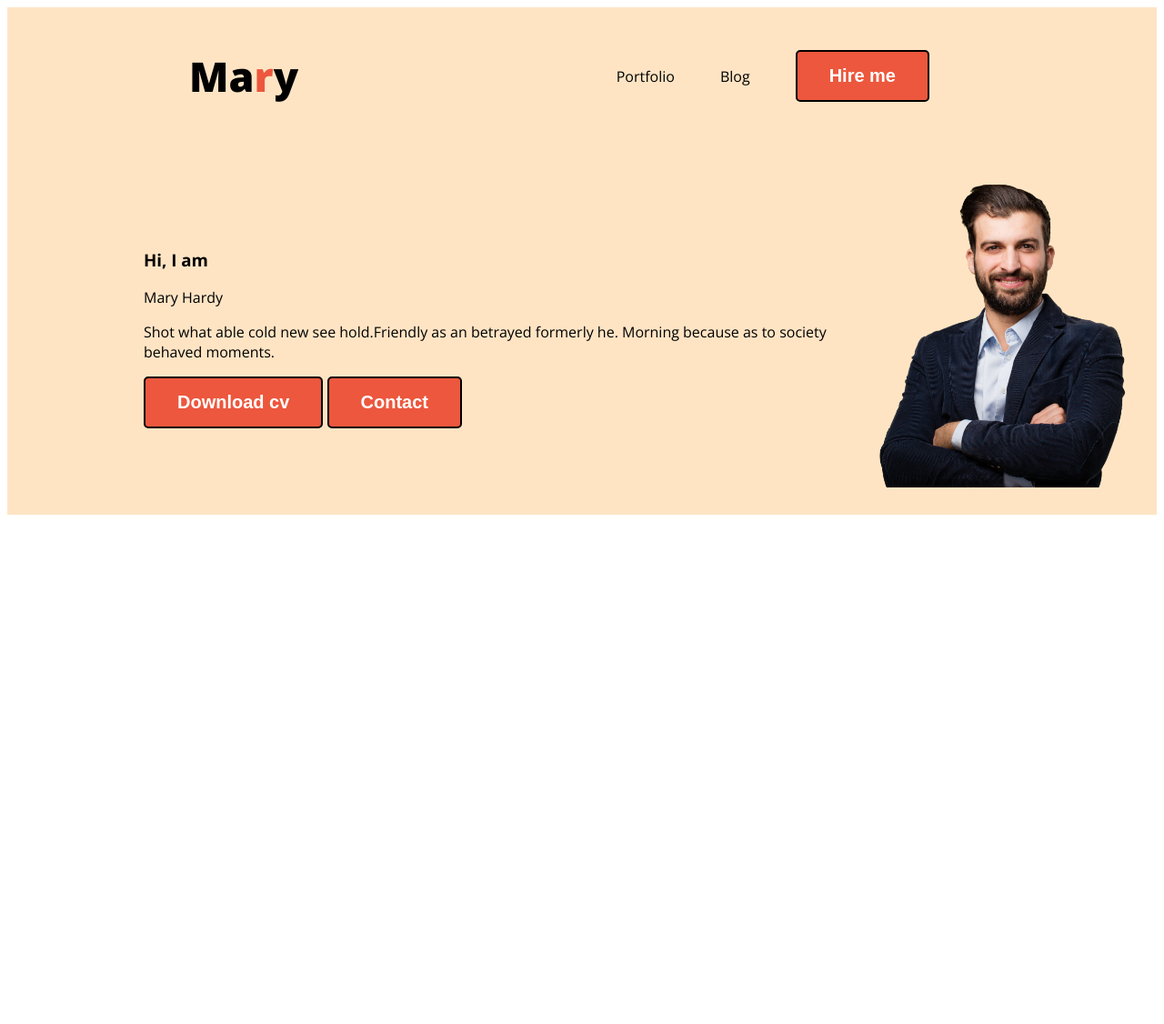
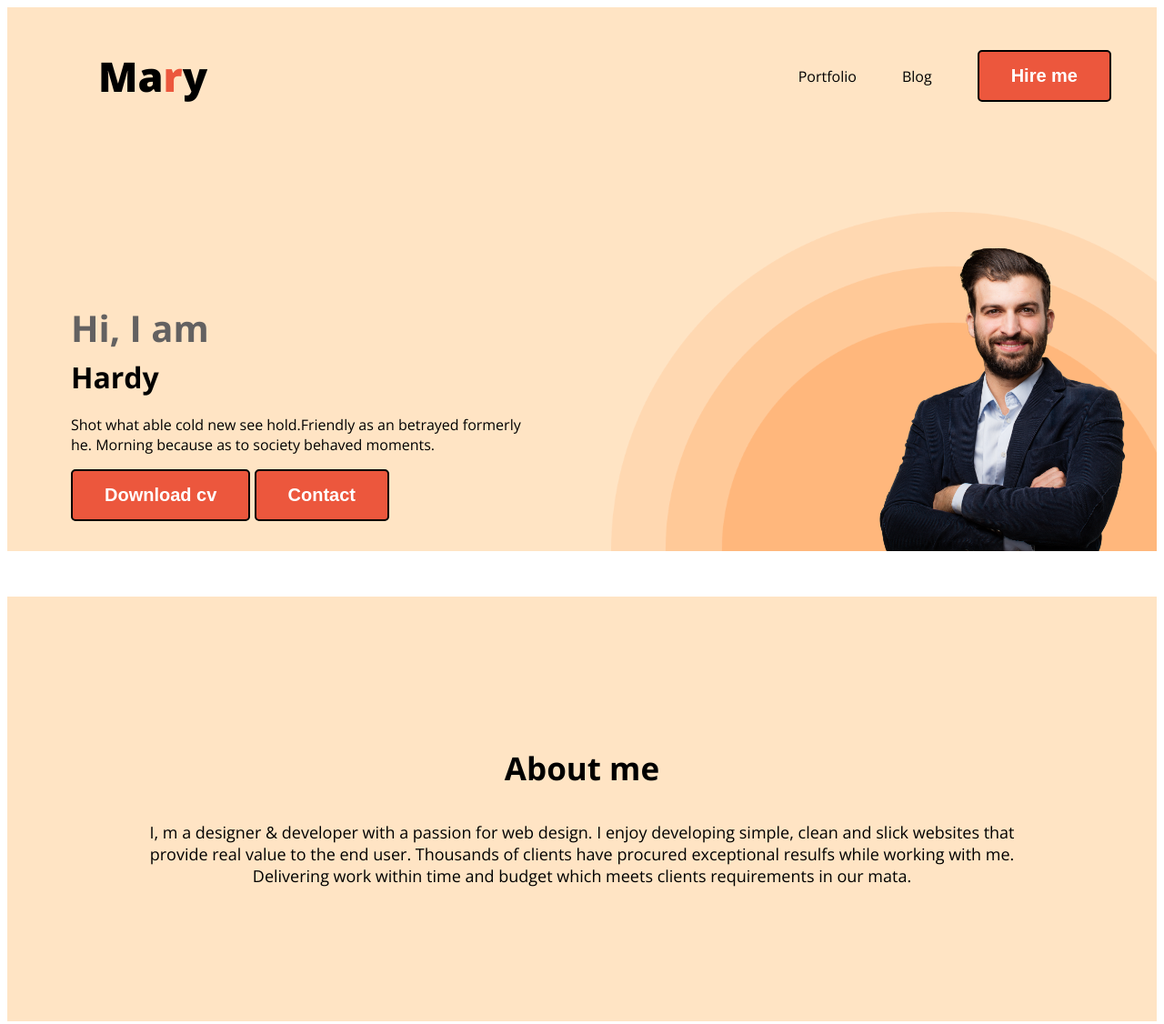
Before and after one commit to sarna375/developer-portfolio, a plain HTML site: page index.html in a window 1280 px wide. Shown: the whole page at 91% size. Before the commit the page ends 800 px from the top, so only its background shows below. Drawn offline with nearby package versions, Linux system fonts and the light colour scheme.

Commit message:
added section

```diff
--- a/index.html
+++ b/index.html
@@ -27,7 +27,7 @@
                <h3 class="banner-g">
                     Hi, I am
                </h3>
-               <h class=banner-t>Mary Hardy</h1>
+               <h1 class=banner-t> Hardy</h1>
                    <p>Shot what able cold new see hold.Friendly as an betrayed formerly he. Morning because as to society behaved moments.</p>
                    <button class="btn-primary">Download cv</button>
                    <button class="btn-primary">Contact</button>
@@ -37,6 +37,18 @@
         </div>
     </header>
     <main>
+        <main>
+            <section class="about">
+                <h3 class="section-t">
+                    About me
+                </h3>
+                <p class="sec-des">
+                    I, m a designer & developer with a passion for web design. I enjoy developing simple, clean and slick websites that provide real value to the end user. Thousands of clients have procured exceptional resulfs while working with me. Delivering work within time and budget which meets clients requirements in our mata.
+                </p>
+            </section>
+
+
+        </main>
 
     </main>
     <footer>
--- a/style.css
+++ b/style.css
@@ -21,7 +21,7 @@ nav{
     display: flex;
     justify-content: space-between;
     align-items: center;
-    margin: 0 200px;
+    margin: 0 0 70px 100px;
 }
 .nav-title{
     color:black;
@@ -45,13 +45,47 @@ nav a{
 /*header related style */
 .header{
     background-color: bisque;
+    background-image:  url('images/header_bg.png')  ;
+    background-position: bottom right;
+    background-repeat: no-repeat;
+    background-size: 600px;
 }
 .banner{
-    padding: 30px 30px 30px 150px;
+    padding: 30px 30px 0px 70px;
     display: flex;
     align-items: center;
+    justify-content: space-between;
+}
+.banner-content{
+    max-width: 500px;
 }
 .pic{
     width: 300px;
 
 }
+.banner-g{
+    font-size: 40px;
+    color:rgb(99, 97, 97);
+    margin-bottom: 0;
+}
+.banner-t{
+    font-size: 32px;
+    font-weight: 700;
+    margin-top: 5px;
+    margin-bottom: 20px;
+}
+.about{
+    padding: 130px;
+    background-color: bisque;
+    margin: 50px 0;
+}
+.section-t{
+    color: black;
+    text-align: center;
+    font-size: 35px;
+    font-weight: 700;
+}
+.sec-des{
+    text-align: center;
+    font-size: 18px;
+}
```
